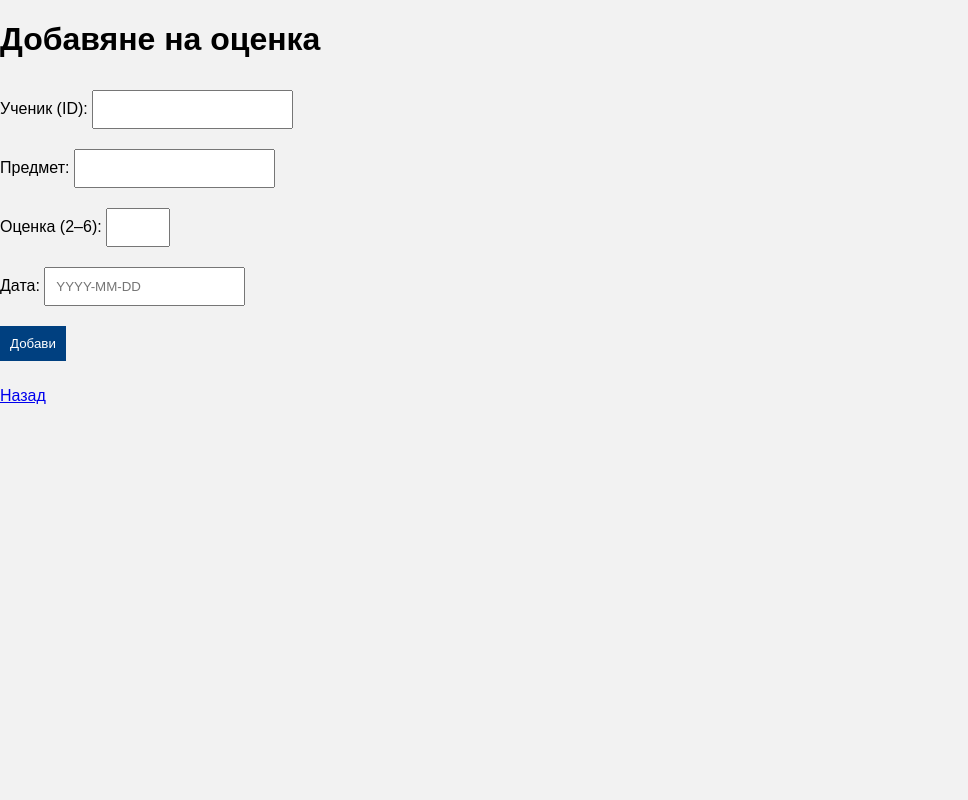
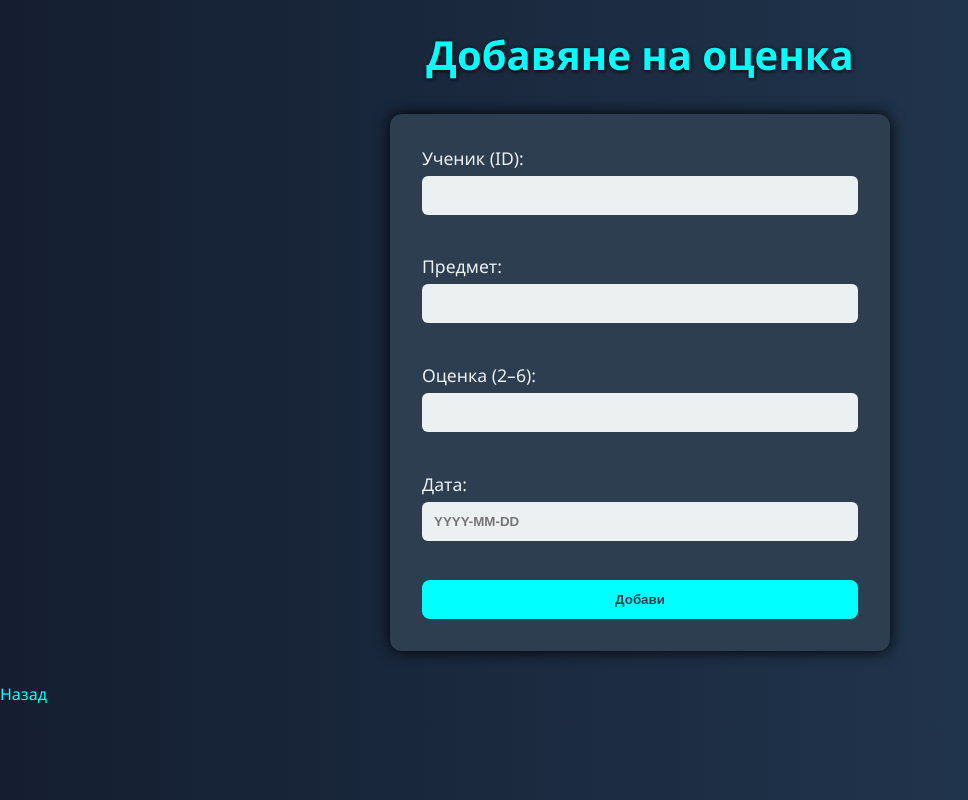
Before and after one commit to amutafis/python-final-project, a Flask app: template templates/add_grade.html in a window 1280 px wide. Shown: the whole page, without its empty margins (0-968 px from the left). Run offline with Flask 3, Linux system fonts and the light colour scheme; the template is opened without the code that fills it, so the values that code supplies are empty; some libraries are stand-ins or nearby versions.

Commit message:
Update style.css

```diff
--- a/static/style.css
+++ b/static/style.css
@@ -1,65 +1,110 @@
+* {
+    box-sizing: border-box;
+    scroll-behavior: smooth;
+}
+
 body {
-    font-family: Arial, sans-serif;
-    background-color: #f2f2f2;
+    font-family: 'Segoe UI', Tahoma, Geneva, Verdana, sans-serif;
+    background: linear-gradient(to right, #141e30, #243b55);
     margin: 0;
     padding: 0;
+    color: #ecf0f1;
 }
 
-header {
-    background-color: #004080;
-    color: white;
-    padding: 20px;
+header, footer {
+    background-color: #1f2c3a;
     text-align: center;
+    padding: 15px 0;
+    box-shadow: 0 2px 4px rgba(0,0,0,0.5);
 }
 
-nav {
-    margin-top: 10px;
+h1 {
+    font-size: 2.5em;
+    margin-bottom: 0.5em;
+    text-align: center;
+    color: #00ffff;
+    text-shadow: 1px 1px 4px #000;
 }
 
-nav a {
-    color: white;
-    margin: 0 15px;
-    text-decoration: none;
+form {
+    background-color: #2c3e50;
+    margin: 2em auto;
+    padding: 2em;
+    border-radius: 12px;
+    width: 90%;
+    max-width: 500px;
+    box-shadow: 0 0 15px #000;
+}
+
+label {
+    display: block;
+    margin-bottom: 1em;
+    font-size: 1.1em;
+}
+
+input, select {
+    width: 100%;
+    padding: 12px;
+    margin-top: 6px;
+    border: none;
+    border-radius: 6px;
+    background: #ecf0f1;
+    color: #2c3e50;
     font-weight: bold;
 }
 
-main {
-    padding: 40px;
-    max-width: 800px;
-    margin: auto;
-    background: white;
-    border-radius: 10px;
-    box-shadow: 0 0 10px #ccc;
+input:focus, select:focus {
+    outline: 2px solid #00ffff;
 }
 
-form.form {
-    display: flex;
-    flex-direction: column;
+button {
+    background-color: #00ffff;
+    color: #2c3e50;
+    font-weight: bold;
+    padding: 12px 18px;
+    border: none;
+    border-radius: 8px;
+    cursor: pointer;
+    transition: 0.3s ease-in-out;
+    display: block;
+    width: 100%;
 }
 
-form input, form button {
-    padding: 10px;
-    margin: 10px 0;
+button:hover {
+    background-color: #00ced1;
+    transform: scale(1.02);
 }
 
-form button {
-    background-color: #004080;
-    color: white;
-    border: none;
-    cursor: pointer;
+a {
+    color: #00ffff;
+    text-decoration: none;
 }
 
-footer {
-    text-align: center;
-    padding: 20px;
-    background-color: #eee;
-    margin-top: 30px;
+a:hover {
+    text-decoration: underline;
 }
+
 ul {
-    list-style-type: none;
-    padding-left: 0;
+    list-style: none;
+    padding: 0;
+    margin: 1em auto;
+    width: 90%;
+    max-width: 600px;
 }
 
 ul li {
-    margin: 10px 0;
+    background-color: #34495e;
+    margin-bottom: 0.5em;
+    padding: 1em;
+    border-radius: 8px;
+    box-shadow: 0 0 8px #000;
+    display: flex;
+    justify-content: space-between;
+    align-items: center;
 }
+
+.container {
+    max-width: 900px;
+    margin: auto;
+    padding: 1em;
+}
```
